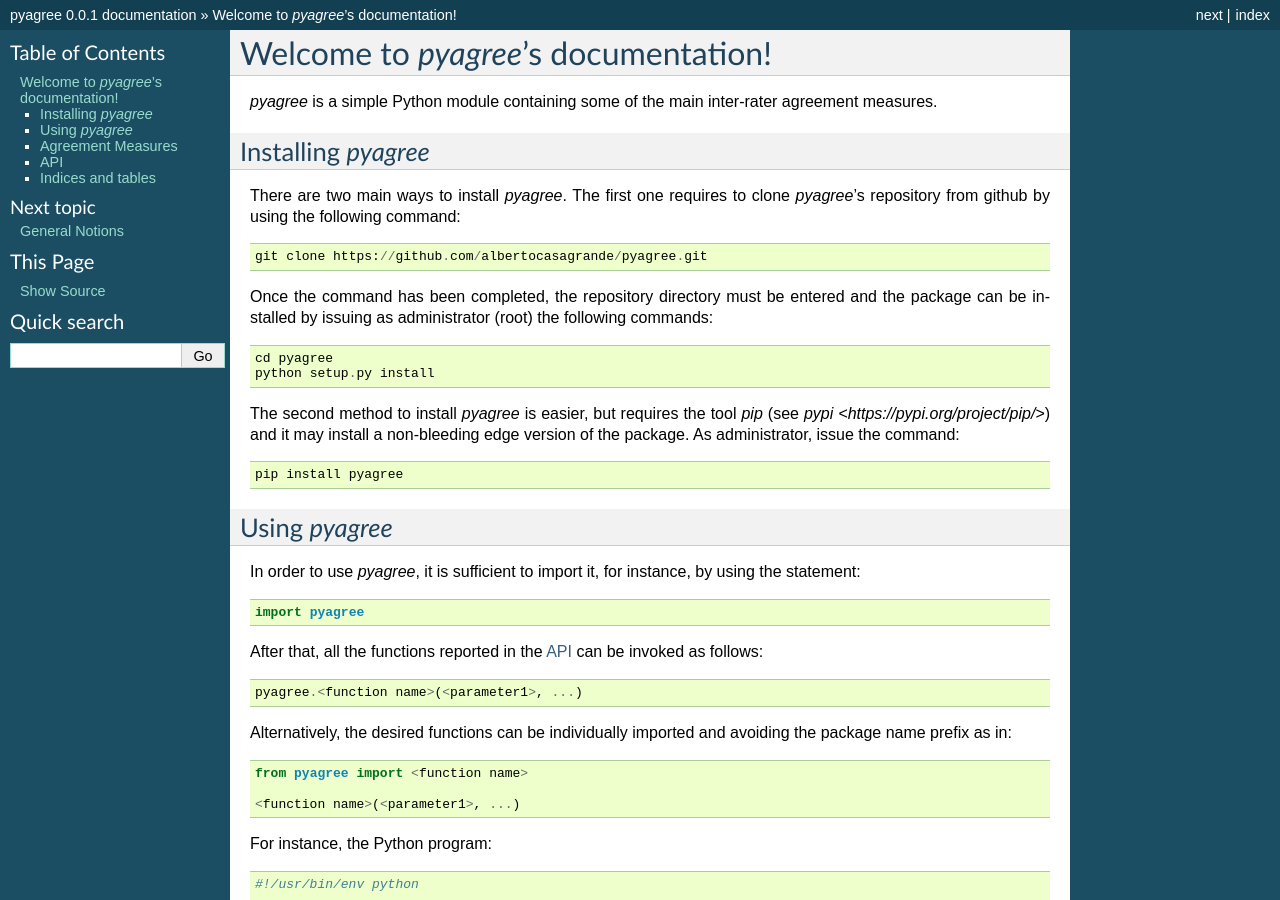
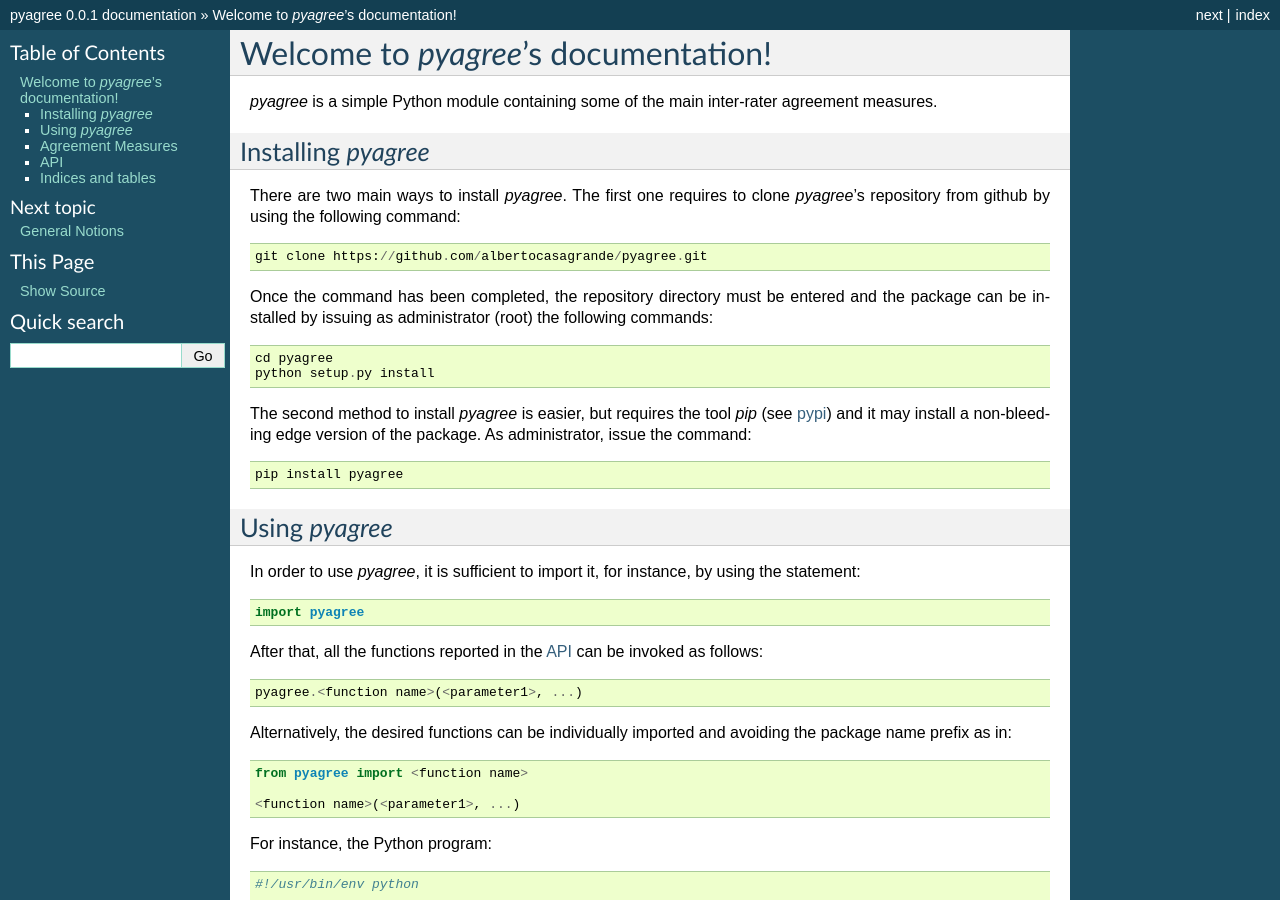
Before and after one commit to albertocasagrande/pyagree, a Sphinx documentation site: the page built from doc/source/index.rst, in a window 1280 px wide and 900 px high. Built offline with Sphinx 7.4.7, drawn with Linux system fonts in a browser that asks for light colours; formulas are drawn with MathJax 3.

Commit message:
Replaced kaLaTeX by using MathJax. Fixed a link in the documentation.

```diff
--- a/doc/source/conf.py
+++ b/doc/source/conf.py
@@ -27,8 +27,8 @@
 # ones.
 extensions = [
     'sphinx.ext.autodoc',
-#    'sphinx.ext.mathjax',
-    'sphinxcontrib.katex',
+    'sphinx.ext.mathjax',
+#    'sphinxcontrib.katex',
     'sphinxcontrib.bibtex',
     'sphinx.ext.ifconfig',
     'sphinx.ext.viewcode',
--- a/doc/source/index.rst
+++ b/doc/source/index.rst
@@ -23,7 +23,7 @@
     python setup.py install
 
 The second method to install `pyagree` is easier, but requires the tool `pip`
-(see `pypi <https://pypi.org/project/pip/>`) and it may install a
+(see `pypi <https://pypi.org/project/pip/>`_) and it may install a
 non-bleeding edge version of the package. As administrator, issue the
 command::
 
```
